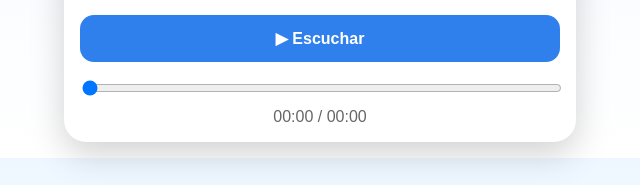
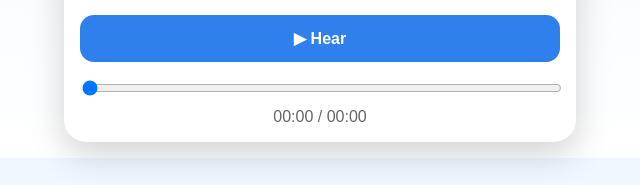
Before and after one commit to ReadMindBK/Mythological_Colors_Song, a plain HTML site: page index.html in a window 1280 px wide. Shown: the part 395-580 px from the top of the page, 320-960 px from the left. Drawn offline with Linux system fonts and the light colour scheme.

Commit message:
index.html

```diff
--- a/index.html
+++ b/index.html
@@ -9,7 +9,7 @@
 <div class="card">
 <img class="cover" src="portada.jpg" alt="Portada">
 <div class="controls">
-<button id="play">▶ Escuchar</button>
+<button id="play">▶ Hear</button>
 </div>
 <input id="progress" type="range" min="0" max="100" value="0">
 <div id="time">00:00 / 00:00</div>
```
